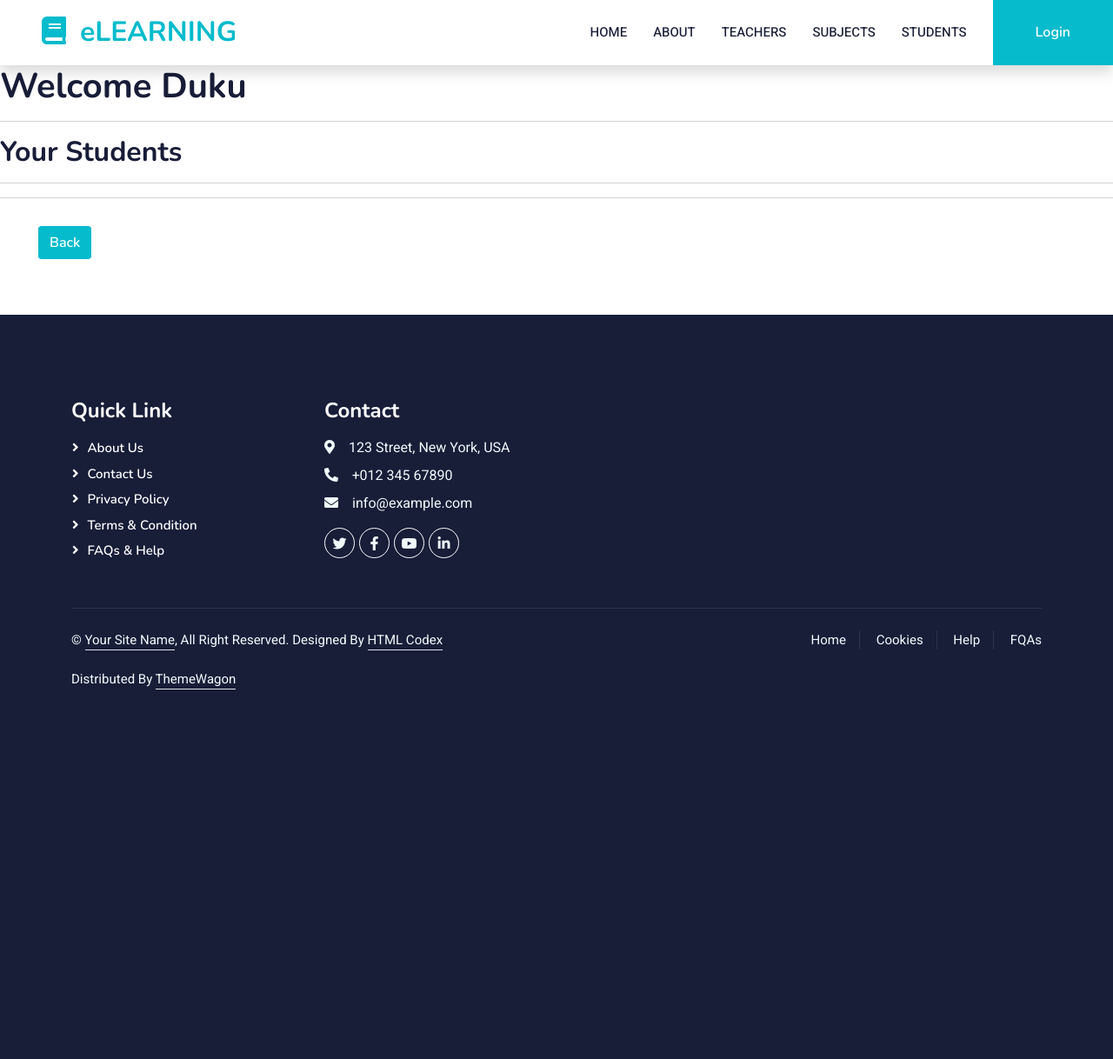
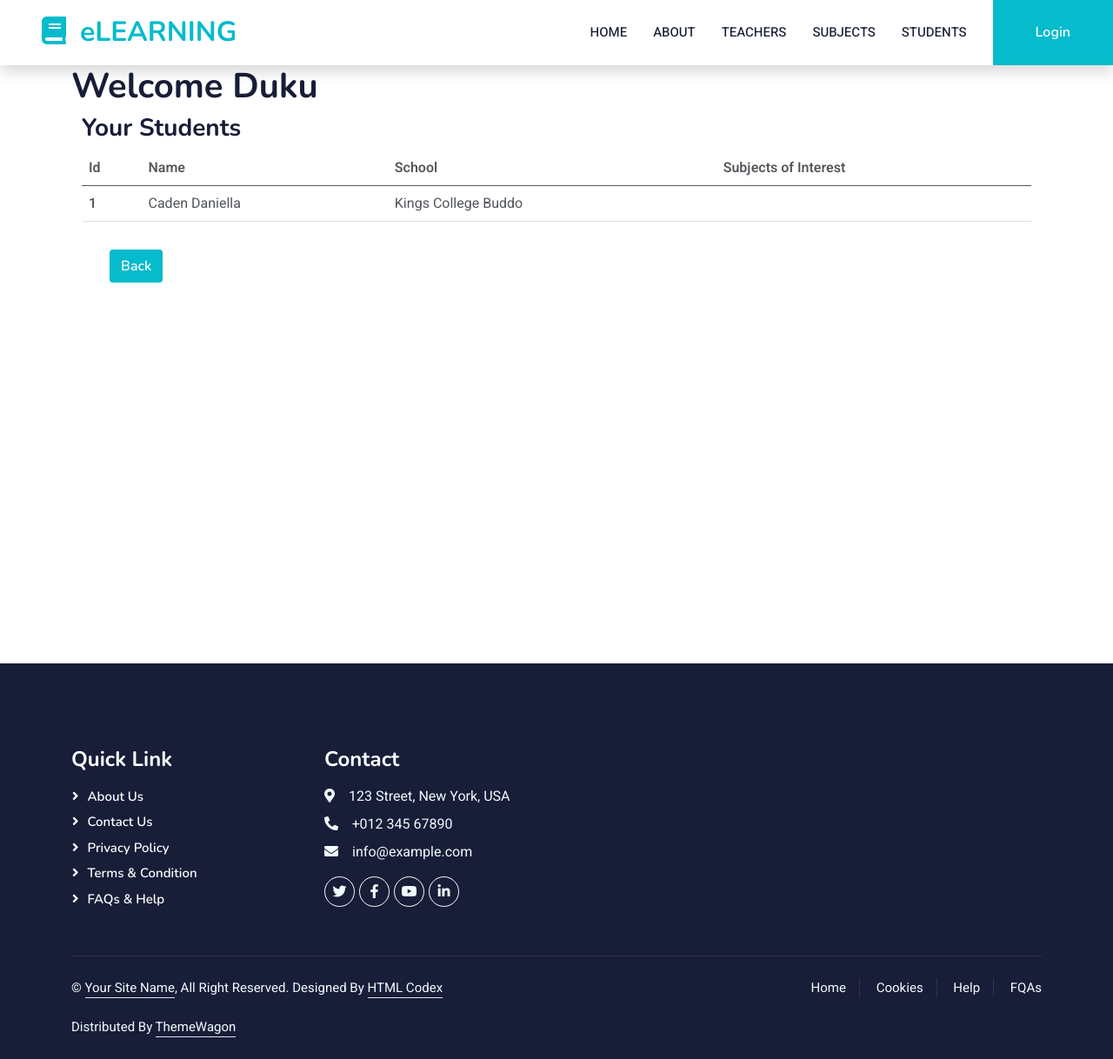
Before and after one commit to Aggrey-marvin/HolidayStudy, a Django app: page /teacherProfile/1 in a window 1280 px wide. Shown: the whole page at 87% size. Before the commit the page ends 793 px from the top, so only its background shows below. Run offline with Django 4.2, Linux system fonts and the light colour scheme; data comes from the database, SQL or seed files in the repository; data that the repository does not hold is empty; some libraries are stand-ins or nearby versions.

Commit message:
Still working on displaying the student's subject of interest

```diff
--- a/base/forms.py
+++ b/base/forms.py
@@ -1,6 +1,8 @@
 from django import forms
 from django.contrib.auth.models import User
 from django.contrib.auth.forms import UserCreationForm
+
+from .models import TeacherEnrolment
 
 class SignUpForm(UserCreationForm):
   class Meta:
--- a/base/models.py
+++ b/base/models.py
@@ -1,3 +1,4 @@
+import jsonfield
 from django.db import models
 from django.contrib.auth.models import User
 
@@ -48,7 +49,7 @@
 class TeacherEnrolment(models.Model):
   teacher = models.ForeignKey(Teacher, on_delete=models.CASCADE)
   student = models.ForeignKey(Student, on_delete=models.CASCADE)
-  subjects = models.ManyToManyField(Subject, blank="True")
+  subjects = jsonfield.JSONField()
 
   class Meta:
     unique_together = [['teacher', 'student']]
--- a/base/templates/base/confirm_enrolment.html
+++ b/base/templates/base/confirm_enrolment.html
@@ -1,13 +1,13 @@
 {% extends 'base_template.html' %}
 {% block content %}
-<div class="container">
+<div class="container" style="height: 80vh">
 <h1>Enroll to: {{ teacher.teacherName.last_name }}</h1>
 <form action="" method='post'>
   {% csrf_token %}
   {% comment %} I will continue fro here {% endcomment %}
     {% for subject in teacher.subjects.all %}
-    <label for="subject">{{ subject.subjectName }}</label>
     <input type="checkbox" name="checks[]", value="{{ subject.id }}">
+    <label for="subject">{{ subject.subjectName }}</label><br>
     {% endfor %}
   <input type="hidden" name="teacherId" value="{{ teacher.id }}">
   <div class="row">
--- a/base/templates/base/teacher_profile.html
+++ b/base/templates/base/teacher_profile.html
@@ -1,20 +1,34 @@
 {% extends 'base_template.html' %}
 {% block content %}
+<div class="container" style="height: 80vh">
 <h1>Welcome {{ teacher.teacherName.last_name }}</h1>
-<hr>
 <div>
-  <div>
-    <h2>Your Students</h2>
-    <hr>
-    {% for student in students %}
-      <p>
-        {{ student.student.studentName.last_name }} {{ student.student.studentName.first_name }} | {{ student.student.currentSchool }} |
-        {% for subject in student.student.subjects.all %}
-          {{ subject.subjectName }},
-        {% endfor%}
-      </p>
-    {% endfor %}
-    <hr>
+  <div class="container">
+    <h3>Your Students</h3>
+    <table class="table">
+      <thead class="thead-light">
+        <tr>
+          <th scope="col">Id</th>
+          <th scope="col">Name</th>
+          <th scope="col">School</th>
+          <th scope="col">Subjects of Interest</th>
+        </tr>
+      </thead>
+      <tbody>
+        {% for student in students %}
+        <tr>
+          <th scope="row">1</th>
+          <td>{{ student.student.studentName.last_name }} {{ student.student.studentName.first_name }}</td>
+          <td>{{ student.student.currentSchool }}</td>
+          <td>
+            {% comment %} {% for subject in subjects %}
+              {{ subject }},
+            {% endfor%} {% endcomment %}
+          </td>
+        </tr>
+        {% endfor %}
+      </tbody>
+    </table>
   </div>
 </div>
 <div class="row p-3 m-3">
@@ -22,4 +36,5 @@
   <a href="{% url 'base:teacherPage' %}" class="btn btn-primary rounded-1">Back</a>
 </div>
 </div>
+</div>
 {% endblock %}
--- a/base/views.py
+++ b/base/views.py
@@ -1,3 +1,4 @@
+import json
 from django.shortcuts import render, redirect
 from django.views.generic.edit import CreateView
 from django.views.generic.detail import DetailView
@@ -195,6 +196,14 @@
   teacher = Teacher.objects.get(pk=pk)
   students = TeacherEnrolment.objects.filter(teacher=teacher.id)
 
+  subjects = []
+
+  for student in students:
+    subjectsJson = student.subjects
+    subjectsList = json.dumps(subjectsJson)
+
+
+  print(subjects)
   context = {
     'teacher': teacher,
     'students': students,
@@ -218,20 +227,20 @@
 
   # Getting the student enroling
   currentUser = request.user
-  student = Student.objects.filter(studentName=currentUser.id)
+  student = Student.objects.get(studentName=currentUser.id)
 
   # Checking whether current user is actually a student.
   if student:
     teacher = Teacher.objects.get(id=teacherId)
-    studentSubjects = StudentSubject.objects.all()
-    teacherSubjects = TeacherSubject.objects.all()
+    studentSubjects = student.subjects.all()
+    teacherSubjects = teacher.subjects.all()
 
     # Varible to confirm whether a teacher teaches a particular subject
     teaches = False
 
-    for studentSubject in studentSubjects:
-      for teacherSubject in teacherSubjects:
-        if studentSubject.subject is teacherSubject.subject:
+    for teacherSubject in teacherSubjects:
+      for studentSubject in studentSubjects:
+        if studentSubject == teacherSubject:
           teaches = True
           break
       else:
@@ -241,12 +250,14 @@
     if teaches:
       if request.method == 'POST':
         teacherId = request.POST['teacherId']
+        subjects = request.POST.getlist('checks[]')
+        subjectsJson = json.dumps(subjects)
         student = Student.objects.get(studentName=currentUser.id)
-        enrolment = TeacherEnrolment(teacher=teacher, student=student)
+        enrolment = TeacherEnrolment(teacher=teacher, student=student, subjects=subjectsJson)
         enrolment.save()
         return redirect('base:viewTeacher')
-      else:
-        return redirect('base:wrongTeacher')
+    else:
+      return redirect('base:wrongTeacher')
   else:
     return redirect('base:unauthorised')
 
```
Also changed, not shown: base/migrations/0010_remove_teacherenrolment_subjects_and_more.py (added), db.sqlite3.
